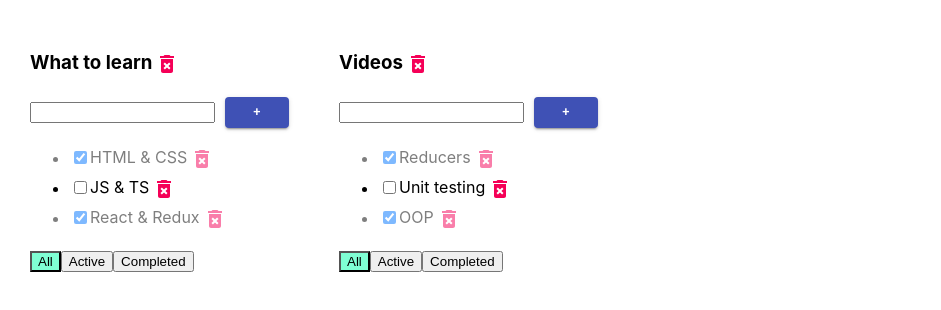
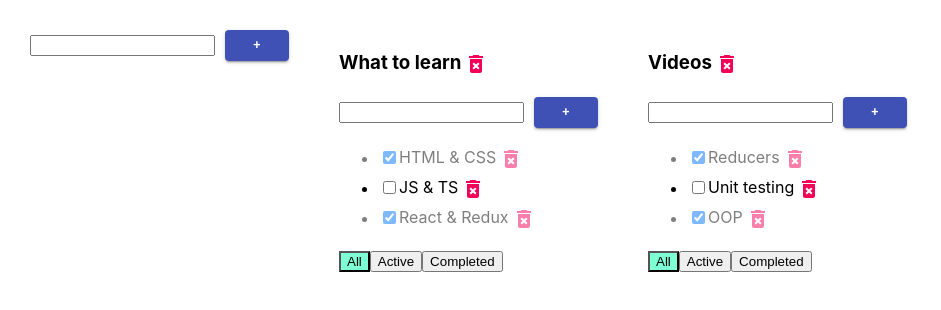
Before and after one commit to Basko-Vladimir/TodoLost-with-TS-Hooks, a React (Create React App) app: page / in a window 1280 px wide. Shown: the top 310 px of the page, without its empty margins (0-941 px from the left). Built offline with nearby package versions, Linux system fonts and the light colour scheme.

Commit message:
06 - creating common component EditableSpan for changing of title and component AddItemForm for new todos and tasks creating

```diff
--- a/src/App.tsx
+++ b/src/App.tsx
@@ -3,6 +3,7 @@ import './App.css';
 import {TodoList} from './UI/TodoList';
 import {TodoListType, TaskStateType} from './Types/commonTypes';
 import {v1} from 'uuid';
+import {AddItemFrom} from './UI/AddItemForm';
 
 export function App() {
 
@@ -36,37 +37,60 @@ export function App() {
     })
 
     const deleteTask = (todoId: string, taskId: string) => {
-        const newTasks = {...tasks, [todoId]: tasks[todoId].filter( task => task.id !== taskId)};
+        const newTasks = {...tasks, [todoId]: tasks[todoId].filter(task => task.id !== taskId)};
         setTasks(newTasks);
     }
 
-    const addTask = (todoId: string, newValue: string) => {
+    const addTask = (newValue: string, todoId: string) => {
         const newTask = {id: v1(), title: newValue, isDone: false};
-        const newTasks = {...tasks, [todoId]: [newTask, ...tasks[todoId]] }
+        const newTasks = {...tasks, [todoId]: [newTask, ...tasks[todoId]]}
         setTasks(newTasks);
     }
 
     const changeTaskStatus = (todoId: string, taskId: string, status: boolean) => {
-        const newTasks = {...tasks, [todoId]: tasks[todoId].map( task => {
-                return task.id === taskId ? {...task, isDone: status} : task
-            })}
-            setTasks(newTasks);
+        const newTasks = {
+            ...tasks, [todoId]: tasks[todoId]
+                .map(t => t.id === taskId ? {...t, isDone: status} : t)
+        }
+        setTasks(newTasks);
+    }
+
+    const changeTaskTitle = (todoId: string, taskId: string, newTitle: string) => {
+        const newTasks = {
+            ...tasks, [todoId]: tasks[todoId]
+                .map(t => t.id === taskId ? {...t, title: newTitle} : t)
+        };
+        setTasks(newTasks);
     }
 
     const deleteTodoList = (todoId: string) => {
-        const newTodoLists = todoLists.filter( todo => todo.id !== todoId);
+        const newTodoLists = todoLists.filter(todo => todo.id !== todoId);
         setTodoLists(newTodoLists);
         delete tasks[todoId];
         setTasks({...tasks});
     }
 
+    const addTodoList = (title: string) => {
+        const newTodoListId = v1();
+        const newTodoList = {id: newTodoListId, title, filter: 'All'}
+        setTodoLists([newTodoList, ...todoLists]);
+        setTasks({...tasks, [newTodoListId]: []})
+    }
+
+    const changeTodoTitle = (todoId: string, newTitle: string) => {
+        const newTodoLists = todoLists.map(todo => todo.id === todoId ? {...todo, title: newTitle} : todo);
+        setTodoLists(newTodoLists);
+    }
+
     return (
         <div className="App">
+            <AddItemFrom addItem={addTodoList}/>
             {
-                todoLists.map( todo => <TodoList key={todo.id} todoId={todo.id} title={todo.title}
-                                                 tasks={tasks[todo.id]} deleteTask={deleteTask}
-                                                 addTask={addTask} changeTaskStatus={changeTaskStatus}
-                                                 deleteTodoList={deleteTodoList} />)
+                todoLists.map(todo => <TodoList key={todo.id} todoId={todo.id} title={todo.title}
+                                                tasks={tasks[todo.id]} deleteTask={deleteTask}
+                                                addTask={addTask} changeTaskStatus={changeTaskStatus}
+                                                deleteTodoList={deleteTodoList} changeTaskTitle={changeTaskTitle}
+                                                changeTodoTitle={changeTodoTitle}/>)
             }
         </div>
     );
--- /dev/null
+++ b/src/UI/AddItemForm.tsx
@@ -0,0 +1,41 @@
+import React, {ChangeEvent, useState, KeyboardEvent} from 'react';
+import {Button} from '@material-ui/core';
+
+export type AddItemFormPropsType = {
+    addItem: (title: string) => void
+}
+
+export const AddItemFrom: React.FC<AddItemFormPropsType> = React.memo((props) => {
+    const {addItem} = props;
+
+    const [inputValue, setInputValue] = useState<string>('');
+    const [error, setError] = useState<null | string>(null);
+
+    const changeInputValue = (e: ChangeEvent<HTMLInputElement>) => {
+        setInputValue(e.currentTarget.value);
+    }
+
+    const onAddItem = () => {
+        if (!inputValue.trim()) {
+            setError('Title is required!')
+        } else {
+            addItem(inputValue);
+            setInputValue('');
+        }
+    }
+
+    const onKeyPress = (e: KeyboardEvent<HTMLInputElement>) => {
+        setError(null);
+        e.charCode === 13 && onAddItem()
+    }
+
+    return <div>
+        <input value={inputValue} onChange={changeInputValue} className={error ? 'error' : ''}
+               onKeyPress={onKeyPress}/>
+        <Button variant="contained" color="primary"
+                size={'small'}
+                style={{marginLeft: '10px'}}
+                onClick={onAddItem}>+</Button>
+        {error && <div style={{color: 'red'}}>{error}</div>}
+    </div>
+})
--- /dev/null
+++ b/src/UI/EditableSpan.tsx
@@ -0,0 +1,31 @@
+import React, {ChangeEvent, useState} from 'react';
+
+type EditableSpanType = {
+    title: string
+    changeTitle: (value: string) => void
+}
+
+export const EditableSpan: React.FC<EditableSpanType> = React.memo(({title, changeTitle}) => {
+    const [ediMode, setEditMode] = useState<boolean>(false);
+    const [inputValue, setInputValue] = useState<string>('')
+
+    const activateEditMode = () => {
+        setEditMode(true)
+        setInputValue(title);
+    }
+
+    const deactivateEditMode = () => {
+        setEditMode(false);
+        changeTitle(inputValue);
+    }
+
+    const onChangeInputValue = (e: ChangeEvent<HTMLInputElement>) => {
+        setInputValue(e.currentTarget.value)
+    }
+
+    return ediMode
+        ? <input type={'text'} autoFocus value={inputValue}
+                 onBlur={deactivateEditMode}
+                 onChange={onChangeInputValue}/>
+        : <span onDoubleClick={activateEditMode}>{title}</span>
+})
--- a/src/UI/TodoList.tsx
+++ b/src/UI/TodoList.tsx
@@ -3,79 +3,68 @@ import '../App.css';
 import IconButton from '@material-ui/core/IconButton';
 import DeleteForeverIcon from '@material-ui/icons/DeleteForever';
 import {TaskType} from '../Types/commonTypes';
-import {Button} from '@material-ui/core';
+import {AddItemFrom} from './AddItemForm';
+import {EditableSpan} from './EditableSpan';
 
 export type TodoListPropsType = {
     title: string
     todoId: string
     tasks: Array<TaskType>
     deleteTask: (todoId: string, taskId: string) => void
-    addTask: (todoId: string, value: string) => void
-    changeTaskStatus: (todoId:string, taskId: string, status: boolean) => void
+    addTask: (value: string, todoId: string) => void
+    changeTaskStatus: (todoId: string, taskId: string, status: boolean) => void
+    changeTaskTitle: (todoId: string, taskId: string, newTitle: string) => void
     deleteTodoList: (todoId: string) => void
+    changeTodoTitle: (todoId: string, newTitle: string) => void
 }
 
 export const TodoList: React.FC<TodoListPropsType> = (props) => {
-    const {title, todoId, tasks, deleteTask, addTask, changeTaskStatus, deleteTodoList} = props;
 
     const [filter, setFilter] = useState<string | null>('All');
-    const [inputValue, setInputValue] = useState<string>('');
-    const [error, setError] = useState<null | string>(null);
-    let filteredTasks = tasks;
+    let filteredTasks = props.tasks;
 
     if (filter === 'Active') {
-        filteredTasks = tasks.filter(t => !t.isDone)
+        filteredTasks = props.tasks.filter(t => !t.isDone)
     } else if (filter === 'Completed') {
-        filteredTasks = tasks.filter(t => t.isDone)
+        filteredTasks = props.tasks.filter(t => t.isDone)
     }
 
     const filterTasks = (e: React.MouseEvent<HTMLButtonElement>) => {
         setFilter(e.currentTarget.textContent)
     }
 
-    const changeInputValue = (e: ChangeEvent<HTMLInputElement>) => {
-        setInputValue(e.currentTarget.value)
+    const addTaskToTodo = (value: string) => {
+        props.addTask(value, props.todoId)
     }
 
-    const onKeyPress = (e: React.KeyboardEvent<HTMLInputElement>) => {
-        setError(null);
-        e.charCode === 13 && onAddTask();
-    }
-
-    const onAddTask = () => {
-        if (!inputValue.trim()) {
-            setError('Title is required!')
-        } else {
-            addTask(todoId, inputValue);
-            setInputValue('');
-        }
+    const changeTodoTitle = (newTitle: string) => {
+        props.changeTodoTitle(props.todoId, newTitle)
     }
 
     return (
         <div>
-            <h3>{title}
+            <h3>
+                <EditableSpan title={props.title} changeTitle={changeTodoTitle}/>
                 <IconButton color="secondary" size={'small'}
-                            onClick={() => deleteTodoList(todoId)}><DeleteForeverIcon/></IconButton>
+                            onClick={() => props.deleteTodoList(props.todoId)}><DeleteForeverIcon/></IconButton>
             </h3>
-            <div>
-                <input value={inputValue} onChange={changeInputValue} className={error ? 'error' : ''}
-                       onKeyPress={onKeyPress}/>
-                <Button variant="contained" color="primary"
-                        size={'small'} style={{marginLeft: '10px'}}
-                        onClick={onAddTask}>+</Button>
-                {error && <div style={{color: 'red'}}>{error}</div>}
-            </div>
+            <AddItemFrom addItem={addTaskToTodo}/>
             <ul>
                 {
                     filteredTasks.map(task => {
                         const changeCheckbox = (e: ChangeEvent<HTMLInputElement>) => {
-                            changeTaskStatus(todoId, task.id, e.currentTarget.checked)
+                            props.changeTaskStatus(props.todoId, task.id, e.currentTarget.checked)
                         }
+
+                        const changeTaskTitle = (newTitle: string) => {
+                            props.changeTaskTitle(props.todoId, task.id, newTitle)
+                        }
+
                         return <li key={task.id} className={task.isDone ? 'is-done' : ''}>
                             <input type="checkbox" checked={task.isDone} onChange={changeCheckbox}/>
-                            <span>{task.title}</span>
+                            <EditableSpan title={task.title} changeTitle={changeTaskTitle}/>
                             <IconButton color="secondary" size={'small'}
-                                        onClick={() => deleteTask(todoId, task.id)}><DeleteForeverIcon/></IconButton>
+                                        onClick={() => props.deleteTask(props.todoId, task.id)}><DeleteForeverIcon/></IconButton>
                         </li>
                     })
                 }
```
